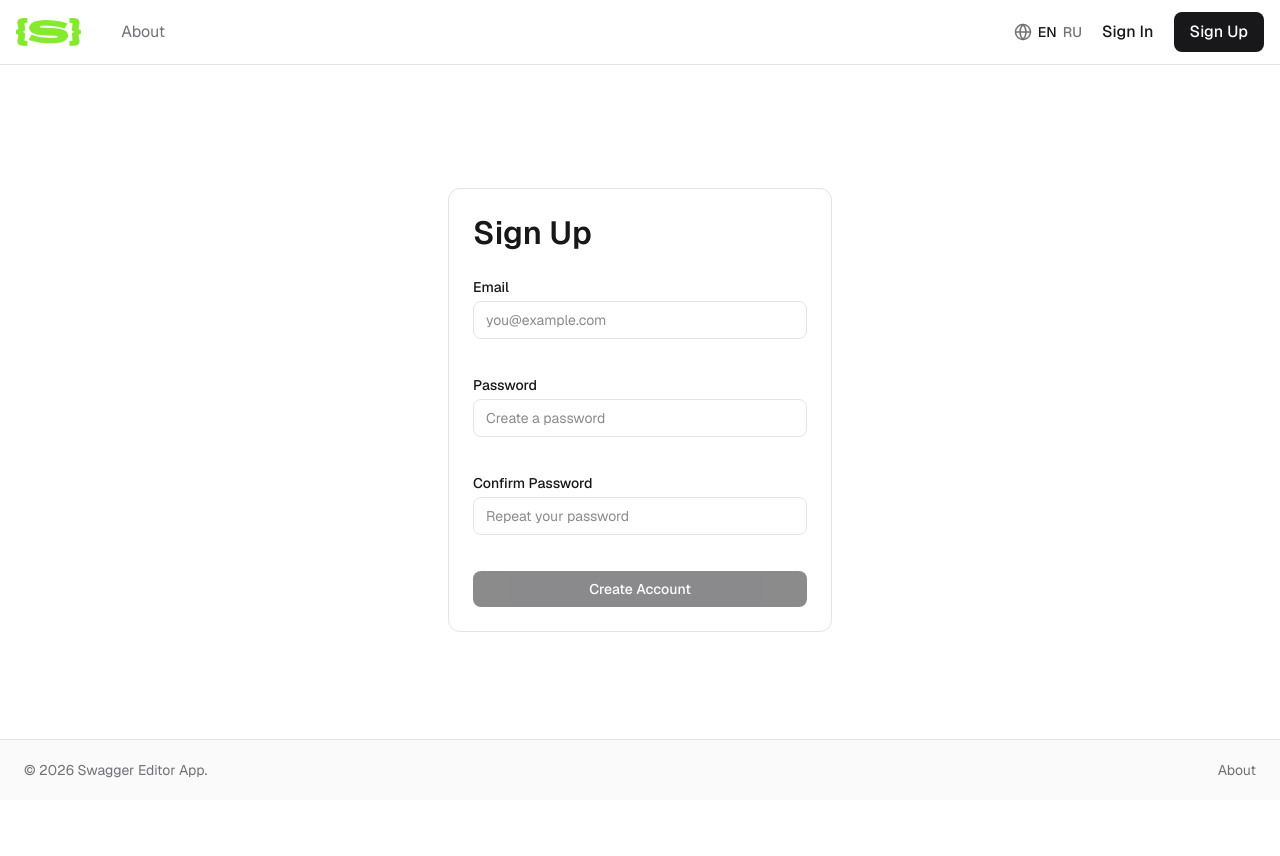
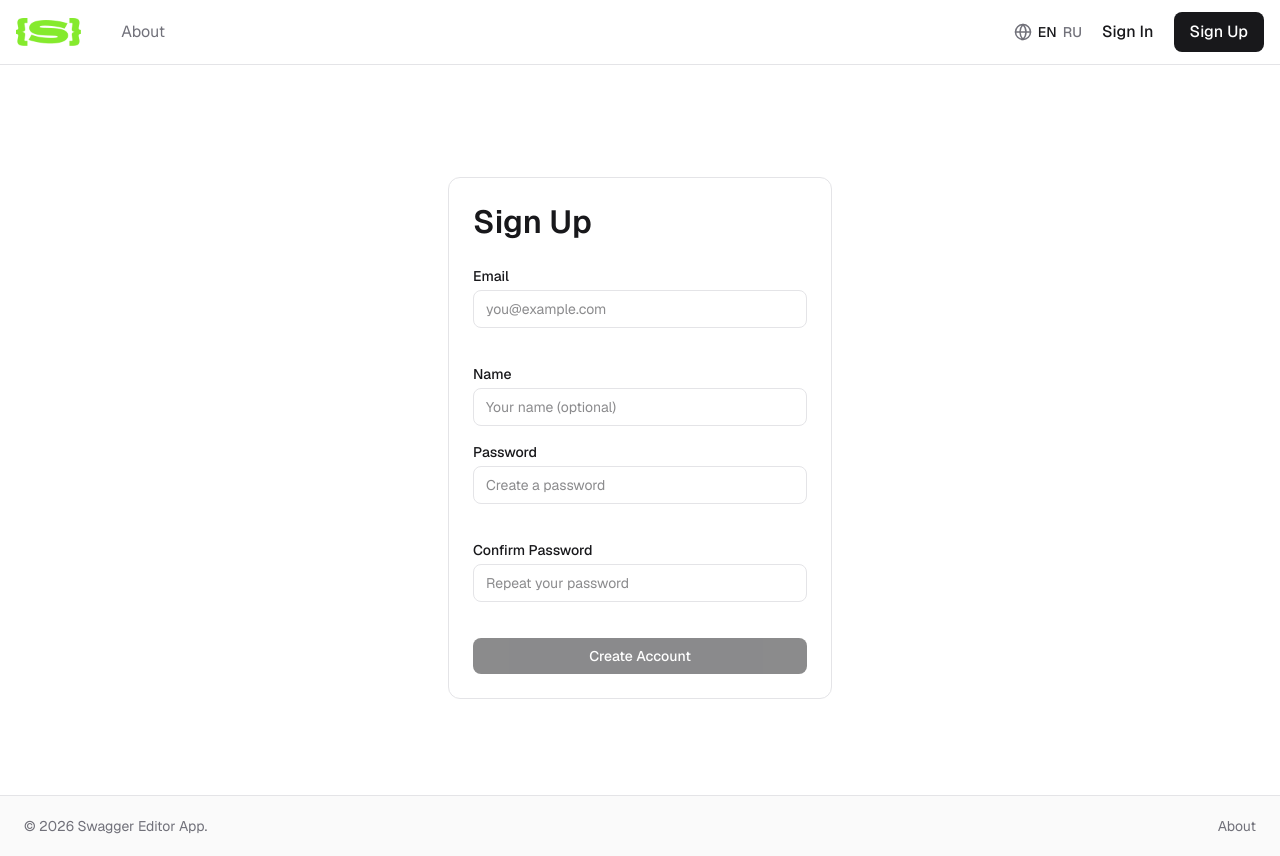
Before and after one commit to againHummmus/swagger-editor-app, a Next.js app: page /en/signup in a window 1280 px wide. Before the commit the page ends 800 px from the top, so only its background shows below. Built offline with nearby package versions, Linux system fonts and the light colour scheme; no server answers.

Commit message:
feat: add user name to form and to header

```diff
--- a/app/[locale]/layout.tsx
+++ b/app/[locale]/layout.tsx
@@ -65,6 +65,8 @@ export default async function LocaleLayout({
     data: { user },
   } = await supabase.auth.getUser();
   const isAuthenticated = !!user;
+  const userName = user?.user_metadata?.user_name as string | undefined;
+  const userDisplay = userName ? `${userName} (${user?.email})` : user?.email || null;
 
   return (
     <html
@@ -76,7 +78,7 @@ export default async function LocaleLayout({
             <NextTopLoader color="#85EA2D" showSpinner={false} />
             <ErrorProvider>
               <ErrorBoundary>
-                <Header isAuthenticated={isAuthenticated} />
+                <Header isAuthenticated={isAuthenticated} userDisplay={userDisplay} />
                 <main className="flex flex-1 flex-col">{children}</main>
                 <Footer />
               </ErrorBoundary>
--- a/app/actions/auth.ts
+++ b/app/actions/auth.ts
@@ -37,11 +37,17 @@ export async function signUp(formData: {
   email: string;
   password: string;
   locale: string;
+  userName?: string;
 }): Promise<{ error: string } | { success: true } | undefined> {
   const supabase = await createClient();
   const { error } = await supabase.auth.signUp({
     email: formData.email,
     password: formData.password,
+    options: {
+      data: {
+        user_name: formData.userName ?? null,
+      },
+    },
   });
 
   if (error) {
--- a/components/auth/SignUpForm.tsx
+++ b/components/auth/SignUpForm.tsx
@@ -34,6 +34,7 @@ export default function SignUpForm() {
     const result = await signUp({
       email: data.email,
       password: data.password,
+      userName: data.userName,
       locale,
     });
     if (result && 'error' in result) {
@@ -83,6 +84,20 @@ export default function SignUpForm() {
             ? t(errors.email.message as Parameters<typeof t>[0])
             : ''}
         </p>
+      </div>
+
+      <div className="flex flex-col gap-1">
+        <label htmlFor="userName" className="text-sm font-medium">
+          {t('userNameLabel')}
+        </label>
+        <input
+          id="userName"
+          type="text"
+          autoComplete="name"
+          placeholder={t('userNamePlaceholder')}
+          {...register('userName')}
+          className="border-border bg-surface focus:border-foreground rounded-lg border px-3 py-2 text-sm outline-hidden"
+        />
       </div>
 
       <div className="flex flex-col gap-1">
--- a/components/header/Header.tsx
+++ b/components/header/Header.tsx
@@ -10,14 +10,16 @@ import LanguageSwitcher from '@components/lang-switcher/LanguageSwitcher';
 
 export default function Header({
   isAuthenticated = false,
+  userDisplay = null,
 }: {
   isAuthenticated?: boolean;
+  userDisplay?: string | null;
 }) {
   const t = useTranslations('header');
   const [open, setOpen] = useState(false);
 
   return (
-    <header className="border-border bg-surface w-full border-b">
+    <header className="border-border bg-surface sticky top-0 z-40 w-full border-b">
       <div className="mx-auto flex h-16 max-w-7xl items-center justify-between gap-10 px-4">
         <Link
           href="/"
@@ -41,6 +43,9 @@ export default function Header({
             {t('about')}
           </Link>
           <div className="flex items-center gap-5">
+            <span className="text-muted hidden text-sm sm:block">
+              {userDisplay}
+            </span>
             <LanguageSwitcher />
             {isAuthenticated ? (
               <>
@@ -103,6 +108,9 @@ export default function Header({
           </Link>
           {isAuthenticated ? (
             <>
+              <span className="text-muted px-1 py-2 text-sm text-end">
+                {userDisplay}
+              </span>
               <Link
                 href="/history"
                 onClick={() => setOpen(false)}
--- a/messages/en.json
+++ b/messages/en.json
@@ -54,6 +54,8 @@
     "title": "Sign Up",
     "emailLabel": "Email",
     "emailPlaceholder": "you@example.com",
+    "userNameLabel": "Name",
+    "userNamePlaceholder": "Your name (optional)",
     "passwordLabel": "Password",
     "passwordPlaceholder": "Create a password",
     "confirmLabel": "Confirm Password",
--- a/messages/ru.json
+++ b/messages/ru.json
@@ -54,6 +54,8 @@
     "title": "Регистрация",
     "emailLabel": "Email",
     "emailPlaceholder": "you@example.com",
+    "userNameLabel": "Имя",
+    "userNamePlaceholder": "Ваше имя (необязательно)",
     "passwordLabel": "Пароль",
     "passwordPlaceholder": "Создайте пароль",
     "confirmLabel": "Подтвердите пароль",
--- a/utils/auth/validation.ts
+++ b/utils/auth/validation.ts
@@ -25,6 +25,7 @@ export const signUpSchema = z
       .regex(/\d/, 'validation.passwordDigit')
       .regex(/[^\w\s]/, 'validation.passwordSpecial'),
     confirmPassword: z.string().min(1, 'validation.confirmRequired'),
+    userName: z.string().optional(),
   })
   .refine((data) => data.password === data.confirmPassword, {
     message: 'validation.confirmMismatch',
```
Also changed, not shown: 2 other files (tests, documents, lock files or other folders).
